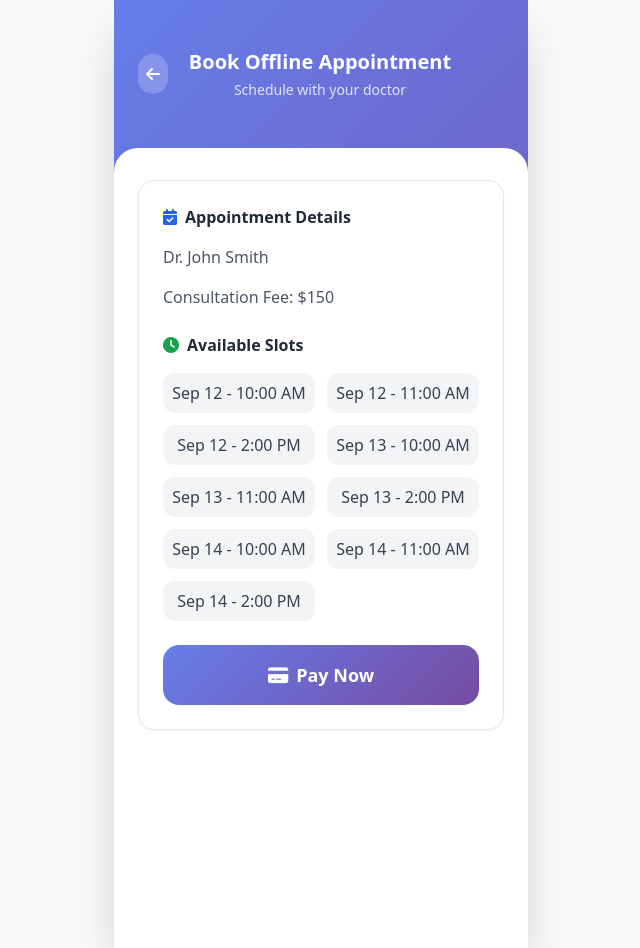
After one commit to harshada2576/SIH2025, a FastAPI app: template templates/bookoffline.html in a window 1280 px wide. The commit adds this page. Shown: the whole page, without its empty margins (319-959 px from the left). Run offline with FastAPI, Linux system fonts and the light colour scheme; the template is opened without the code that fills it, so the values that code supplies are empty; some libraries are stand-ins or nearby versions.

Commit message:
book and pay

```diff
--- /dev/null
+++ b/templates/bookoffline.html
@@ -0,0 +1,125 @@
+<!DOCTYPE html>
+<html lang="en">
+<head>
+  <meta charset="UTF-8">
+  <meta name="viewport" content="width=device-width, initial-scale=1.0">
+  <title>Book Offline Appointment - Healthcare Platform</title>
+  <script src="https://cdn.tailwindcss.com"></script>
+  <link href="https://cdnjs.cloudflare.com/ajax/libs/font-awesome/6.4.0/css/all.min.css" rel="stylesheet">
+  <style>
+    @import url('https://fonts.googleapis.com/css2?family=Inter:wght@300;400;500;600;700&display=swap');
+    .profile-container { max-width: 414px; min-height: 100vh; background: linear-gradient(135deg, #667eea 0%, #764ba2 100%); }
+    .btn-primary { background: linear-gradient(135deg, #667eea 0%, #764ba2 100%); transition: all 0.3s ease; }
+    .btn-primary:hover { transform: translateY(-2px); box-shadow: 0 8px 25px rgba(102,126,234,0.4); }
+    .info-card { transition: all 0.3s ease; border: 1px solid #e5e7eb; }
+    .info-card:hover { transform: translateY(-2px); box-shadow: 0 8px 25px rgba(0,0,0,0.1); }
+    .scroll-container { max-height: calc(100vh - 80px); overflow-y: auto; scrollbar-width: none; -ms-overflow-style: none; }
+    .scroll-container::-webkit-scrollbar { display: none; }
+  </style>
+</head>
+<body class="bg-gray-50 font-inter">
+  <div class="profile-container mx-auto shadow-2xl">
+
+    <!-- Header -->
+    <div class="px-6 pt-12 pb-6 text-white">
+      <div class="flex items-center justify-between mb-6">
+        <button onclick="goBack()" class="p-2 bg-white/20 rounded-full hover:bg-white/30 transition-colors">
+          <i class="fas fa-arrow-left text-white"></i>
+        </button>
+        <div class="text-center">
+          <h1 class="text-xl font-bold mb-1">Book Offline Appointment</h1>
+          <p class="text-white/80 text-sm">Schedule with your doctor</p>
+        </div>
+        <div class="w-8 h-8"></div>
+      </div>
+    </div>
+
+    <!-- Booking Content -->
+    <div class="bg-white rounded-t-3xl min-h-screen">
+      <div class="scroll-container px-6 pt-8 pb-6">
+        <div id="bookingContent" class="animate-fade-in">
+          <div class="info-card bg-white rounded-2xl p-6 shadow-sm mb-8">
+            <h3 class="font-bold text-gray-800 mb-4 flex items-center">
+              <i class="fas fa-calendar-check text-blue-600 mr-2"></i>
+              Appointment Details
+            </h3>
+            <p id="doctorName" class="text-gray-600 mb-4">Dr. John Smith</p>
+            <p id="consultationFee" class="text-gray-600 mb-6"><strong>Consultation Fee:</strong> $150</p>
+
+            <h3 class="font-bold text-gray-800 mb-4 flex items-center">
+              <i class="fas fa-clock text-green-600 mr-2"></i>
+              Available Slots
+            </h3>
+            <div id="availableSlots" class="grid grid-cols-2 gap-3 mb-6"></div>
+
+            <button id="payButton" href="pay.html" onclick="processPayment()" class="w-full btn-primary text-white py-4 rounded-2xl font-semibold text-lg flex items-center justify-center space-x-2" disabled>
+              <i class="fas fa-credit-card"></i>
+              <span>Pay Now</span>
+            </button>
+          </div>
+        </div>
+      </div>
+    </div>
+  </div>
+
+  <script>
+    let doctorData = { id: 1, firstName: "John", lastName: "Smith", practiceInfo: { consultationFee: 150, consultationHours: "Mon-Fri 9:00 AM - 6:00 PM" } };
+    let selectedSlot = null;
+
+    document.addEventListener("DOMContentLoaded", () => {
+      populateBookingData(doctorData);
+    });
+
+    function populateBookingData(data) {
+      document.getElementById("doctorName").textContent = `Dr. ${data.firstName} ${data.lastName}`;
+      document.getElementById("consultationFee").textContent = `Consultation Fee: $${data.practiceInfo.consultationFee}`;
+      generateSlots();
+    }
+
+    function generateSlots() {
+      const slotsContainer = document.getElementById("availableSlots");
+      slotsContainer.innerHTML = "";
+      const today = new Date();
+      for (let i = 0; i < 3; i++) {
+        const date = new Date(today);
+        date.setDate(today.getDate() + i);
+        const dateStr = date.toLocaleDateString("en-US", { day: "numeric", month: "short" });
+        ["10:00 AM", "11:00 AM", "2:00 PM"].forEach(time => {
+          const slotLabel = `${dateStr} - ${time}`;
+          const btn = document.createElement("button");
+          btn.textContent = slotLabel;
+          btn.className = "bg-gray-100 hover:bg-gray-200 text-gray-700 py-2 rounded-xl font-medium transition-colors";
+          btn.onclick = () => selectSlot(slotLabel, btn);
+          slotsContainer.appendChild(btn);
+        });
+      }
+    }
+
+    function selectSlot(slotLabel, btn) {
+      selectedSlot = slotLabel;
+      document.querySelectorAll("#availableSlots button").forEach(b => {
+        b.classList.remove("bg-blue-500", "text-white");
+        b.classList.add("bg-gray-100", "text-gray-700");
+      });
+      btn.classList.remove("bg-gray-100", "text-gray-700");
+      btn.classList.add("bg-blue-500", "text-white");
+      document.getElementById("payButton").disabled = false;
+    }
+
+    function processPayment() {
+      if (!selectedSlot) {
+        alert("Please select a slot before paying.");
+        return;
+      }
+      const fee = doctorData.practiceInfo.consultationFee;
+      const doctorId = doctorData.id;
+      const url = `pay.html?doctorId=${doctorId}&slot=${encodeURIComponent(selectedSlot)}&fee=${fee}`;
+      window.location.href = url; // 🔥 Now redirects correctly
+    }
+
+    function goBack() {
+      window.history.back();
+    }
+  </script>
+</body>
+</html>
```
Also changed, not shown: templates/docinfo.html (+4 -4 lines), templates/pay.html (added, +93 -0 lines).
